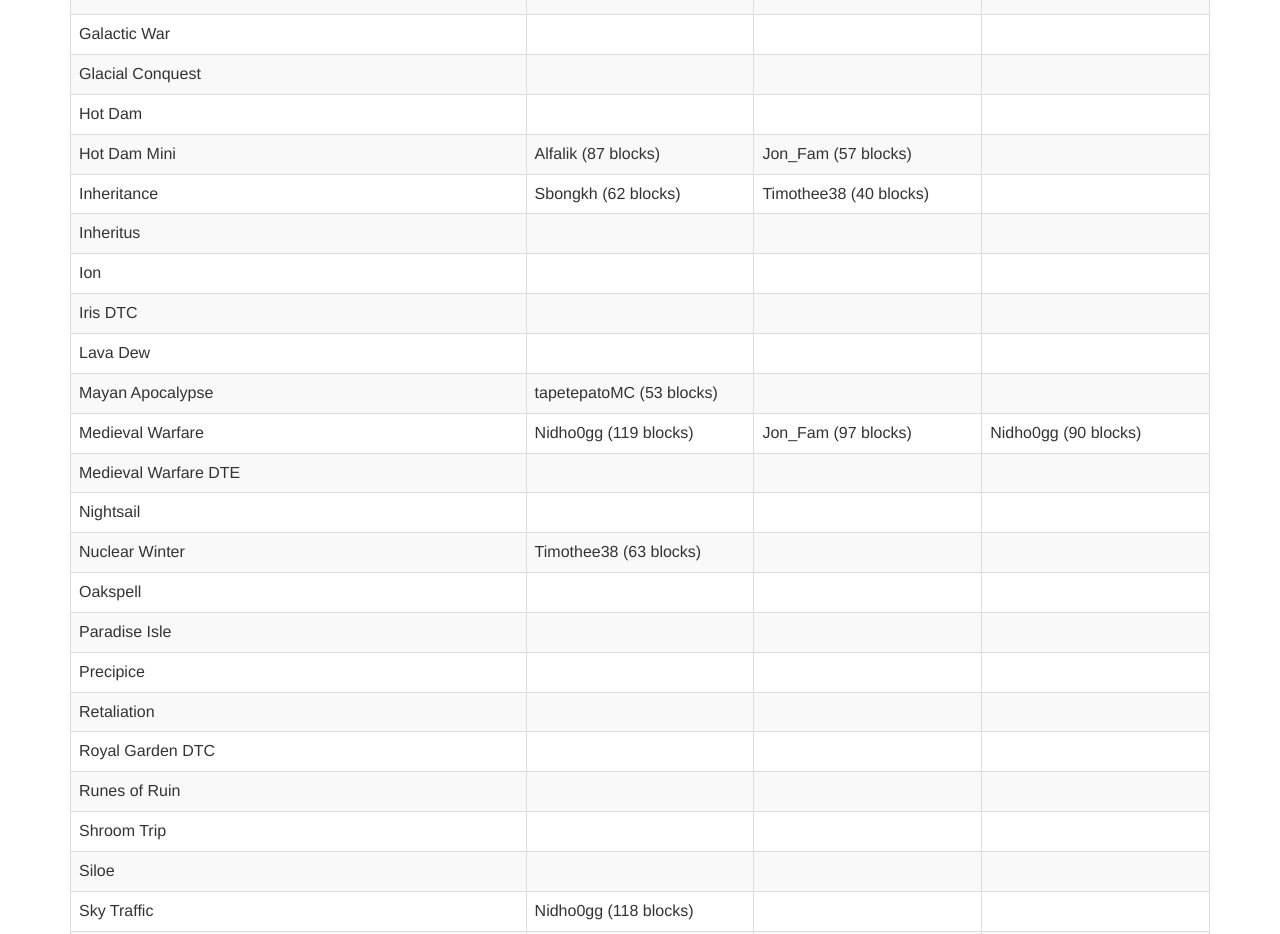
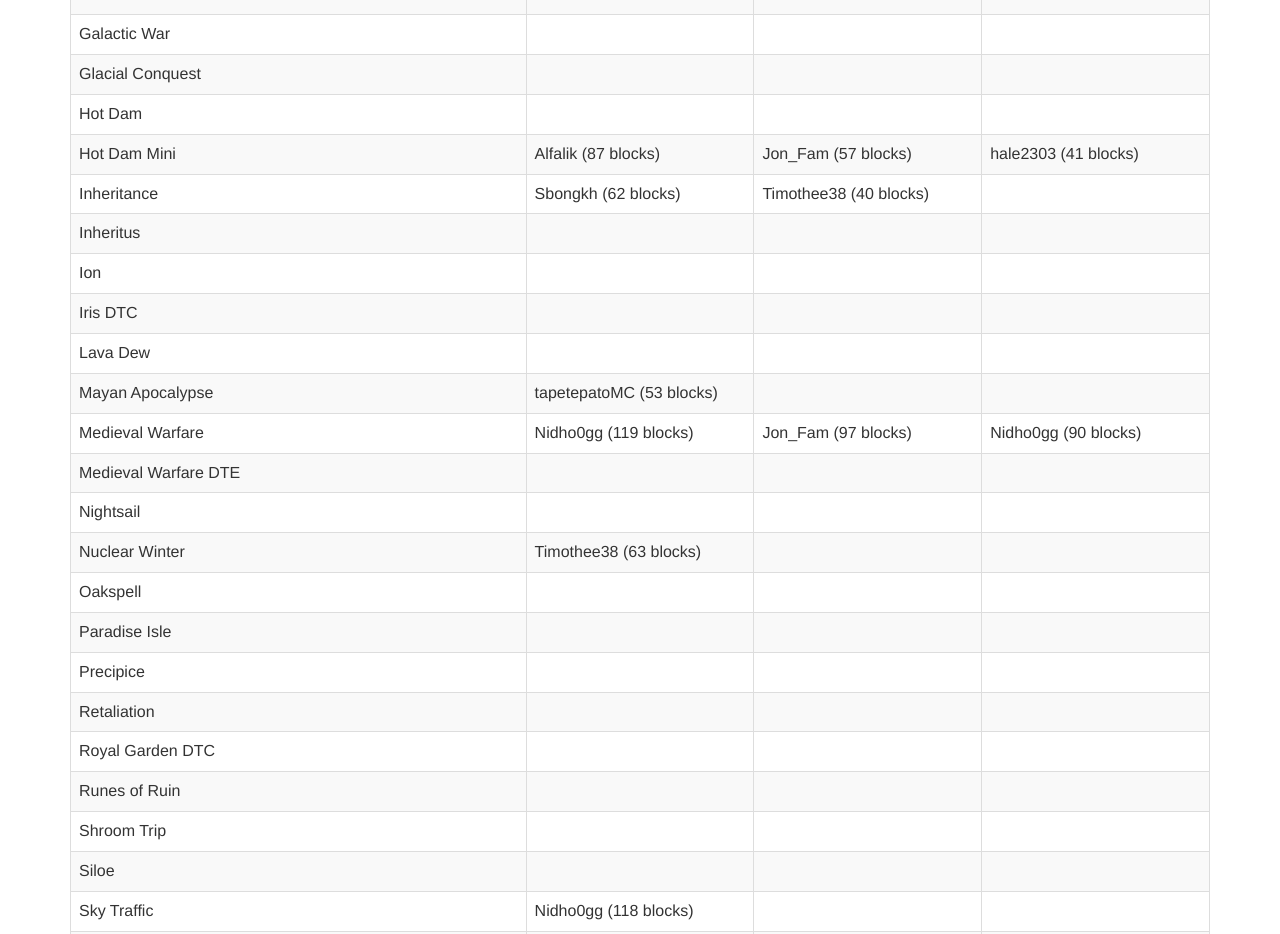
Before and after one commit to SheriffSoco/matic0.github.io, a plain HTML site: page bowrecords/dtc.html in a window 1280 px wide. Shown: the part 1260-2194 px from the top of the page. Drawn offline with nearby package versions, Linux system fonts and the light colour scheme.

Commit message:
Update dtc.html

```diff
--- a/bowrecords/dtc.html
+++ b/bowrecords/dtc.html
@@ -185,7 +185,7 @@
             <td>Hot Dam Mini</td>
             <td>Alfalik (87 blocks)</td>
             <td>Jon_Fam (57 blocks)</td>
-            <td></td>
+            <td>hale2303 (41 blocks)</td>
           </tr>
           <tr>
             <td>Inheritance</td>
```
